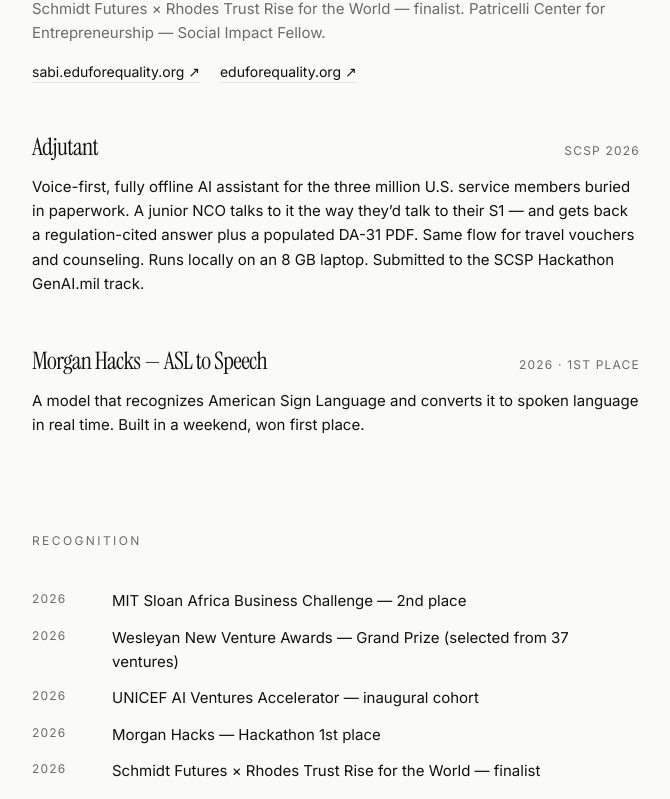
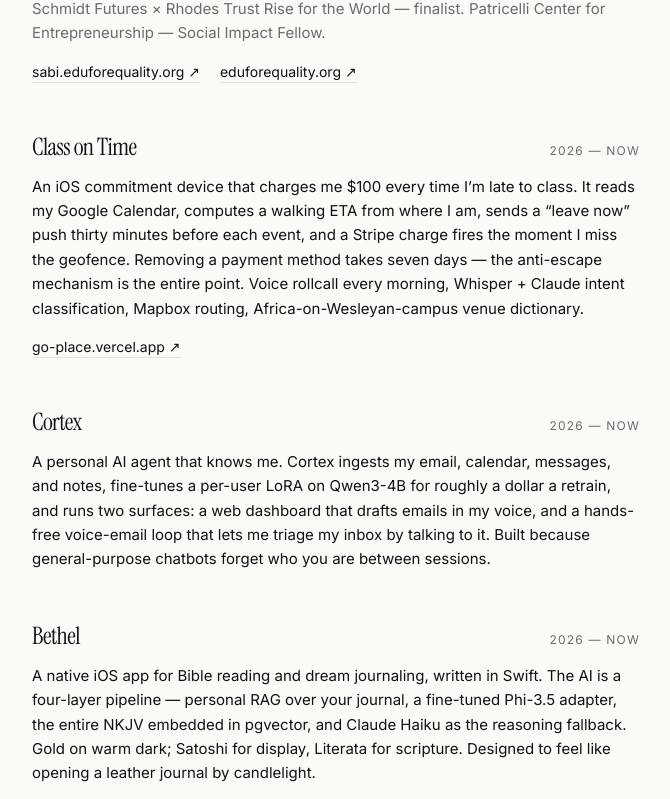
Before and after one commit to thegirwhocodes/portfolio, a Next.js app: page / in a window 1280 px wide. Shown: the part 737-1536 px from the top of the page, without its empty margins (304-974 px from the left). Built offline with nearby package versions, Linux system fonts and the light colour scheme.

Commit message:
Add Class on Time, Cortex, and Bethel to Work section
Six projects total now, ordered by status:
Sabi, Class on Time, Cortex, Bethel, Adjutant, Morgan Hacks.

Co-Authored-By: Claude Opus 4.7 <noreply@anthropic.com>

```diff
--- a/app/page.tsx
+++ b/app/page.tsx
@@ -103,6 +103,70 @@ export default function Home() {
 
         <article className="mt-12">
           <div className="flex items-baseline justify-between gap-4">
+            <h2 className="font-serif text-2xl tracking-tight">Class on Time</h2>
+            <span className="text-xs uppercase tracking-widest text-[var(--color-muted)]">
+              2026 — Now
+            </span>
+          </div>
+          <p className="mt-3 text-[15px] leading-relaxed text-[var(--color-ink)]">
+            An iOS commitment device that charges me $100 every time I’m late
+            to class. It reads my Google Calendar, computes a walking ETA
+            from where I am, sends a “leave now” push thirty minutes before
+            each event, and a Stripe charge fires the moment I miss the
+            geofence. Removing a payment method takes seven days — the
+            anti-escape mechanism is the entire point. Voice rollcall every
+            morning, Whisper + Claude intent classification, Mapbox routing,
+            Africa-on-Wesleyan-campus venue dictionary.
+          </p>
+          <p className="mt-4 flex flex-wrap gap-x-5 gap-y-1 text-sm">
+            <Link
+              href="https://go-place.vercel.app"
+              target="_blank"
+              rel="noopener"
+              className="border-b border-[var(--color-rule)] hover:border-[var(--color-accent)]"
+            >
+              go-place.vercel.app ↗
+            </Link>
+          </p>
+        </article>
+
+        <article className="mt-12">
+          <div className="flex items-baseline justify-between gap-4">
+            <h2 className="font-serif text-2xl tracking-tight">Cortex</h2>
+            <span className="text-xs uppercase tracking-widest text-[var(--color-muted)]">
+              2026 — Now
+            </span>
+          </div>
+          <p className="mt-3 text-[15px] leading-relaxed text-[var(--color-ink)]">
+            A personal AI agent that knows me. Cortex ingests my email,
+            calendar, messages, and notes, fine-tunes a per-user LoRA on
+            Qwen3-4B for roughly a dollar a retrain, and runs two surfaces:
+            a web dashboard that drafts emails in my voice, and a hands-free
+            voice-email loop that lets me triage my inbox by talking to it.
+            Built because general-purpose chatbots forget who you are between
+            sessions.
+          </p>
+        </article>
+
+        <article className="mt-12">
+          <div className="flex items-baseline justify-between gap-4">
+            <h2 className="font-serif text-2xl tracking-tight">Bethel</h2>
+            <span className="text-xs uppercase tracking-widest text-[var(--color-muted)]">
+              2026 — Now
+            </span>
+          </div>
+          <p className="mt-3 text-[15px] leading-relaxed text-[var(--color-ink)]">
+            A native iOS app for Bible reading and dream journaling, written
+            in Swift. The AI is a four-layer pipeline — personal RAG over
+            your journal, a fine-tuned Phi-3.5 adapter, the entire NKJV
+            embedded in pgvector, and Claude Haiku as the reasoning fallback.
+            Gold on warm dark; Satoshi for display, Literata for scripture.
+            Designed to feel like opening a leather journal by candlelight.
+          </p>
+        </article>
+
+        <article className="mt-12">
+          <div className="flex items-baseline justify-between gap-4">
             <h2 className="font-serif text-2xl tracking-tight">Adjutant</h2>
             <span className="text-xs uppercase tracking-widest text-[var(--color-muted)]">
               SCSP 2026
@@ -113,8 +177,10 @@ export default function Home() {
             U.S. service members buried in paperwork. A junior NCO talks to
             it the way they’d talk to their S1 — and gets back a
             regulation-cited answer plus a populated DA-31 PDF. Same flow
-            for travel vouchers and counseling. Runs locally on an 8 GB
-            laptop. Submitted to the SCSP Hackathon GenAI.mil track.
+            for travel vouchers and counseling. 271K chunks across 933 Army
+            regulations in a local FAISS index; Whisper, Llama 3.2, and
+            Kokoro 82M all run on the laptop. Submitted to the SCSP
+            Hackathon GenAI.mil track.
           </p>
         </article>
 
@@ -129,8 +195,8 @@ export default function Home() {
           </div>
           <p className="mt-3 text-[15px] leading-relaxed text-[var(--color-ink)]">
             A model that recognizes American Sign Language and converts it
-            to spoken language in real time. Built in a weekend, won first
-            place.
+            to spoken language in real time. Built on the WLASL dataset over
+            a weekend. First place.
           </p>
         </article>
       </section>
```
